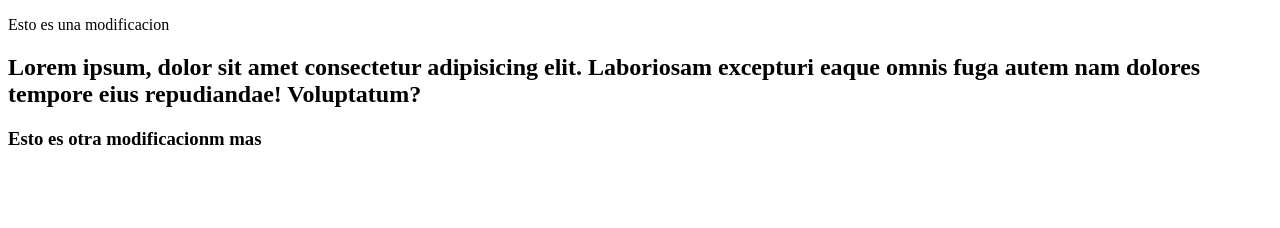
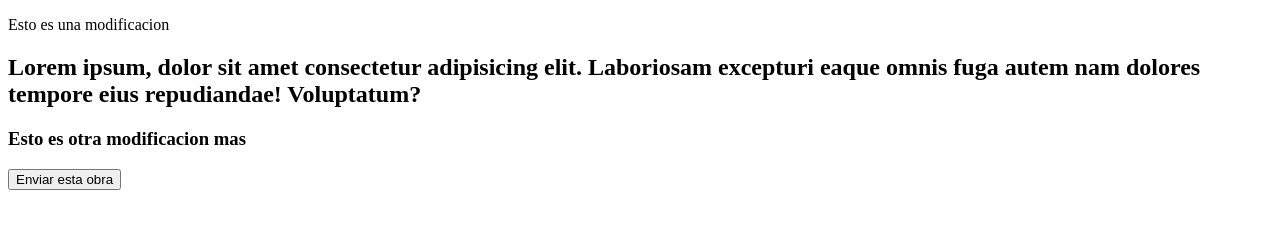
Before and after one commit to isramagix/Practice-git, a plain HTML site: page index.html in a window 1280 px wide. Drawn offline with Linux system fonts and the light colour scheme.

Commit message:
Incluye un boton de enviar

```diff
--- a/index.html
+++ b/index.html
@@ -12,6 +12,7 @@
       excepturi eaque omnis fuga autem nam dolores tempore eius repudiandae!
       Voluptatum?
     </h2>
-    <h3>Esto es otra modificacionm mas</h3>
+    <h3>Esto es otra modificacion mas</h3>
+    <button class="enviar">Enviar esta obra</button>
   </body>
 </html>
```
